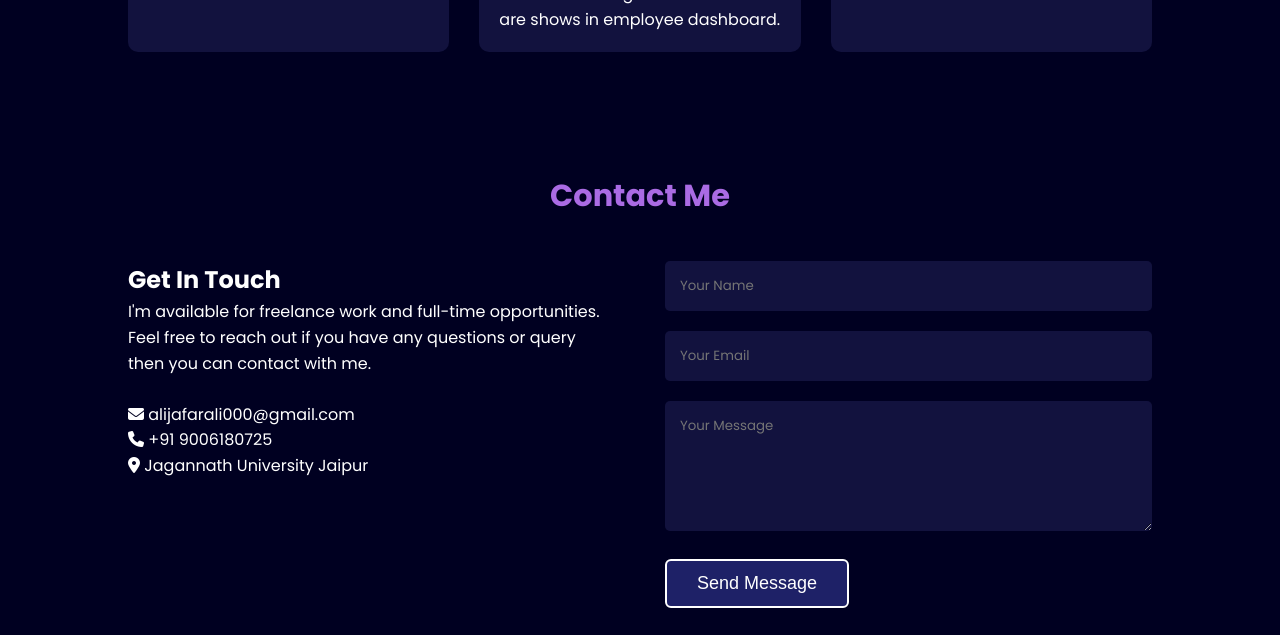
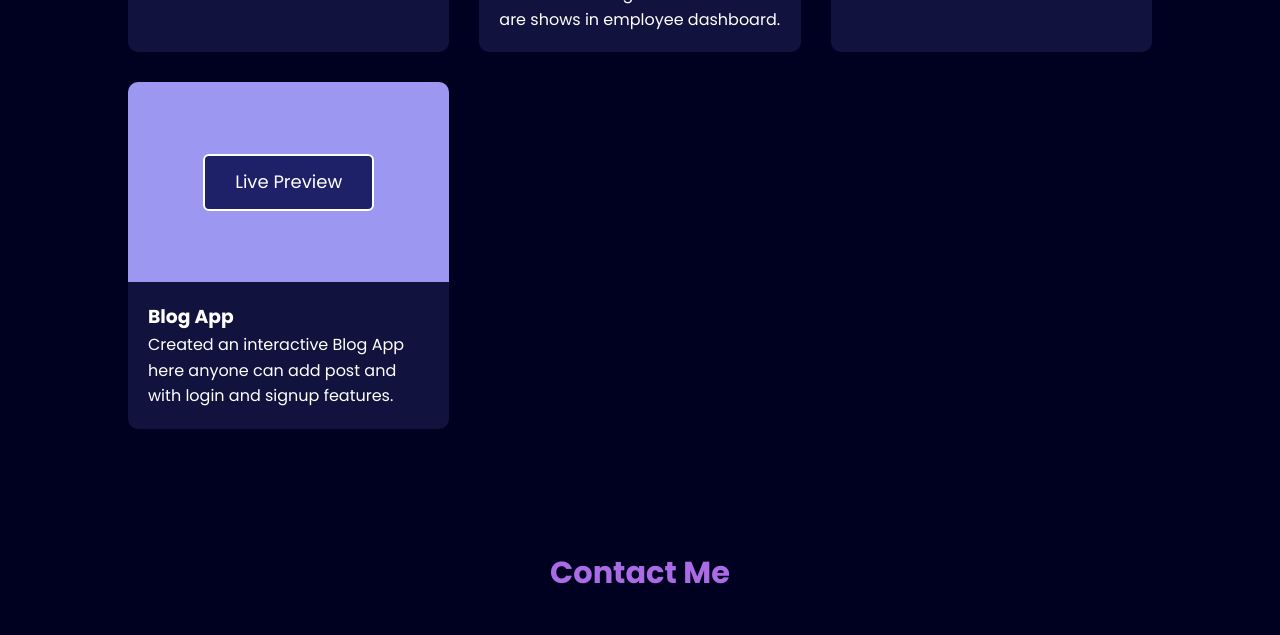
Before and after one commit to alijafar000/jafar_portfolio, a plain HTML site: page index.html in a window 1280 px wide. Shown: the part 3286-3921 px from the top of the page. Drawn offline with nearby package versions, Linux system fonts and the light colour scheme; a web font is replaced by a local one.

Commit message:
Update index.html

```diff
--- a/index.html
+++ b/index.html
@@ -974,6 +974,15 @@
                         <p>Designed and developed a responsive portfolio website using modern web technologies.</p>
                     </div>
                 </div>
+                <div class="project-card">
+                    <div class="project-img">
+                        <a href="https://jafar-blog.netlify.app/" target="_blank">Live Preview</a>
+                    </div>
+                    <div class="project-content">
+                        <h3>Blog App</h3>
+                        <p>Created an interactive Blog App here anyone can add post and with login and signup features.</p>
+                    </div>
+                </div>
             </div>
         </section>
 
```
